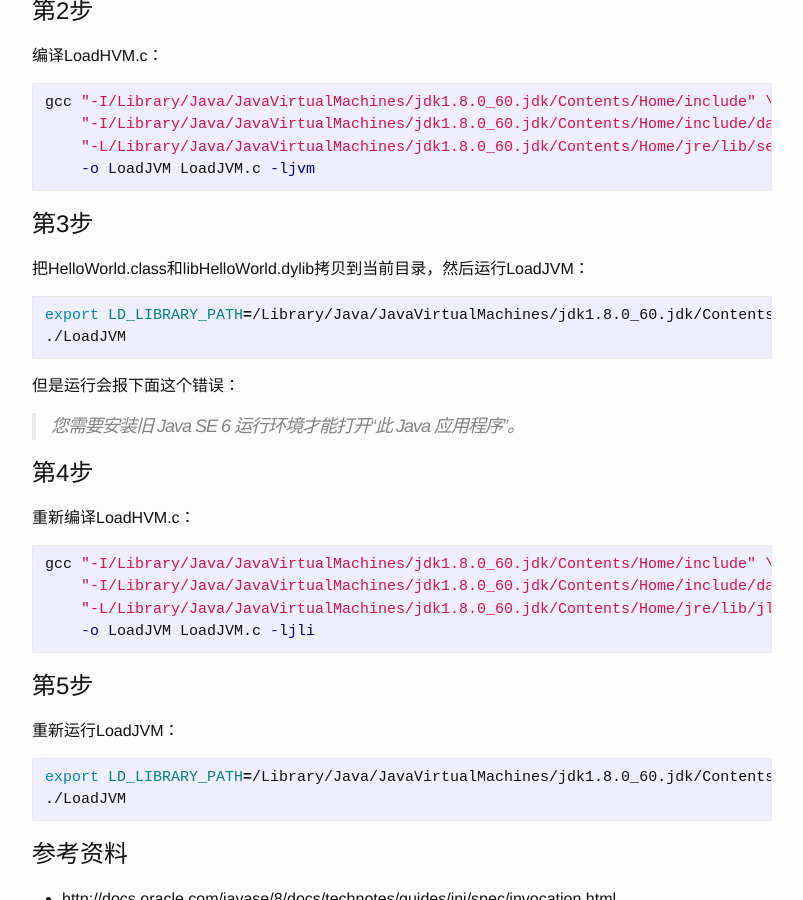
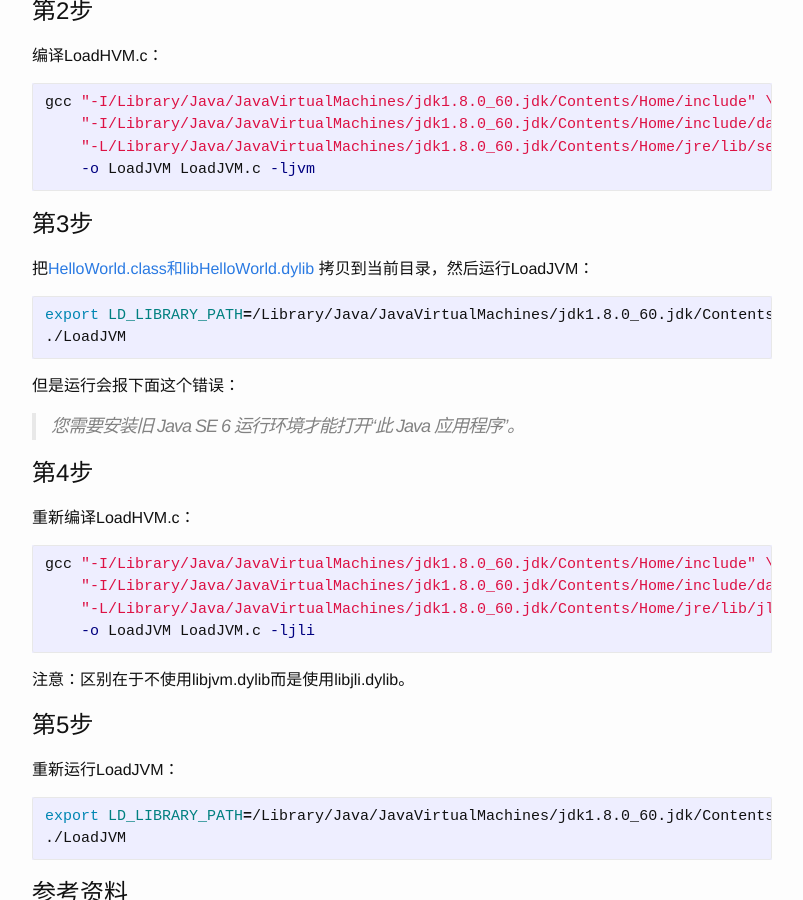
Before and after one commit to 777404/myblog, a Jekyll site: the page built from blog/_posts/2016-01-05-JNI-InvocationAPI.md, in a window 1280 px wide and 900 px high, scrolled down 1322 px. Shown: the whole window, without its empty margins (238-1041 px from the left). Built offline with Jekyll 4.4.1, drawn with Linux system fonts in a browser that asks for light colours; Markdown is read by kramdown in place of the engine named in the settings; some of the changed lines change nothing that is shown.

Commit message:
InvocationApi.md

````diff
--- a/blog/_posts/2016-01-05-JNI-InvocationAPI.md
+++ b/blog/_posts/2016-01-05-JNI-InvocationAPI.md
@@ -64,7 +64,8 @@ gcc "-I/Library/Java/JavaVirtualMachines/jdk1.8.0_60.jdk/Contents/Home/include"
 ```
 
 # 第3步
-把HelloWorld.class和libHelloWorld.dylib拷贝到当前目录，然后运行LoadJVM：
+把[HelloWorld.class和libHelloWorld.dylib]({% post_url 2016-01-05-JNI-HelloWorld %})
+拷贝到当前目录，然后运行LoadJVM：
 
 ```shell
 export LD_LIBRARY_PATH=/Library/Java/JavaVirtualMachines/jdk1.8.0_60.jdk/Contents/Home/jre/lib/server/
@@ -85,6 +86,8 @@ gcc "-I/Library/Java/JavaVirtualMachines/jdk1.8.0_60.jdk/Contents/Home/include"
     -o LoadJVM LoadJVM.c -ljli
 ```
 
+注意：区别在于不使用libjvm.dylib而是使用libjli.dylib。
+
 # 第5步
 重新运行LoadJVM：
 
````
